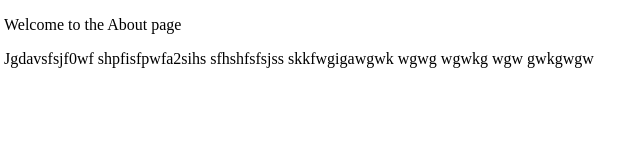
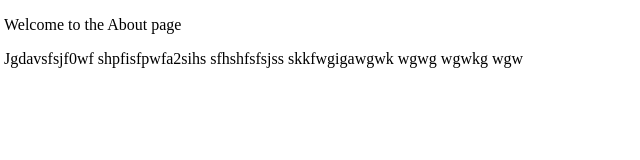
Before and after one commit to Daniel-TheProgrammer/Smart1, a plain HTML site: page about.html in a window 1280 px wide. Shown: the full height of the page, 4-644 px from the left. Drawn offline with Linux system fonts and the light colour scheme.

Commit message:
Update about.html

```diff
--- a/about.html
+++ b/about.html
@@ -14,4 +14,4 @@
 
 <body>
      Jgdavsfsjf0wf shpfisfpwfa2sihs sfhshfsfsjss
-    skkfwgigawgwk wgwg wgwkg wgw gwkgwgw
+    skkfwgigawgwk wgwg wgwkg wgw
```
